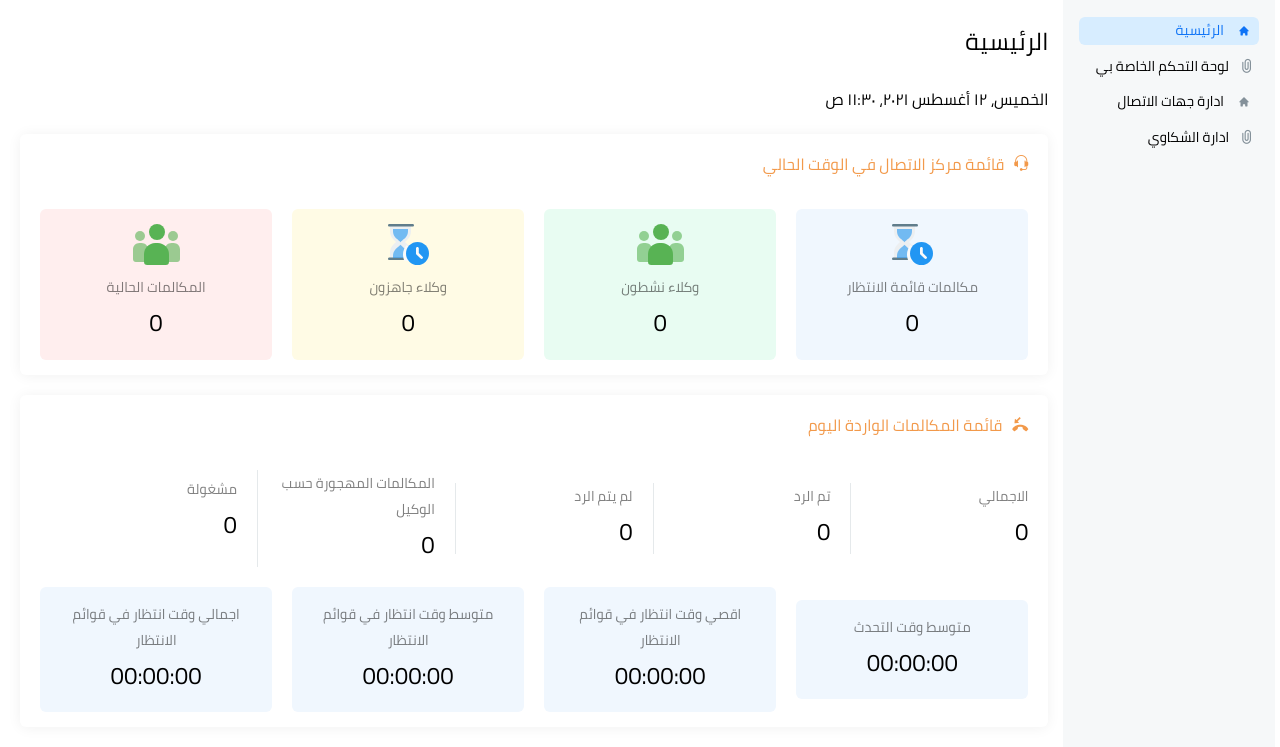
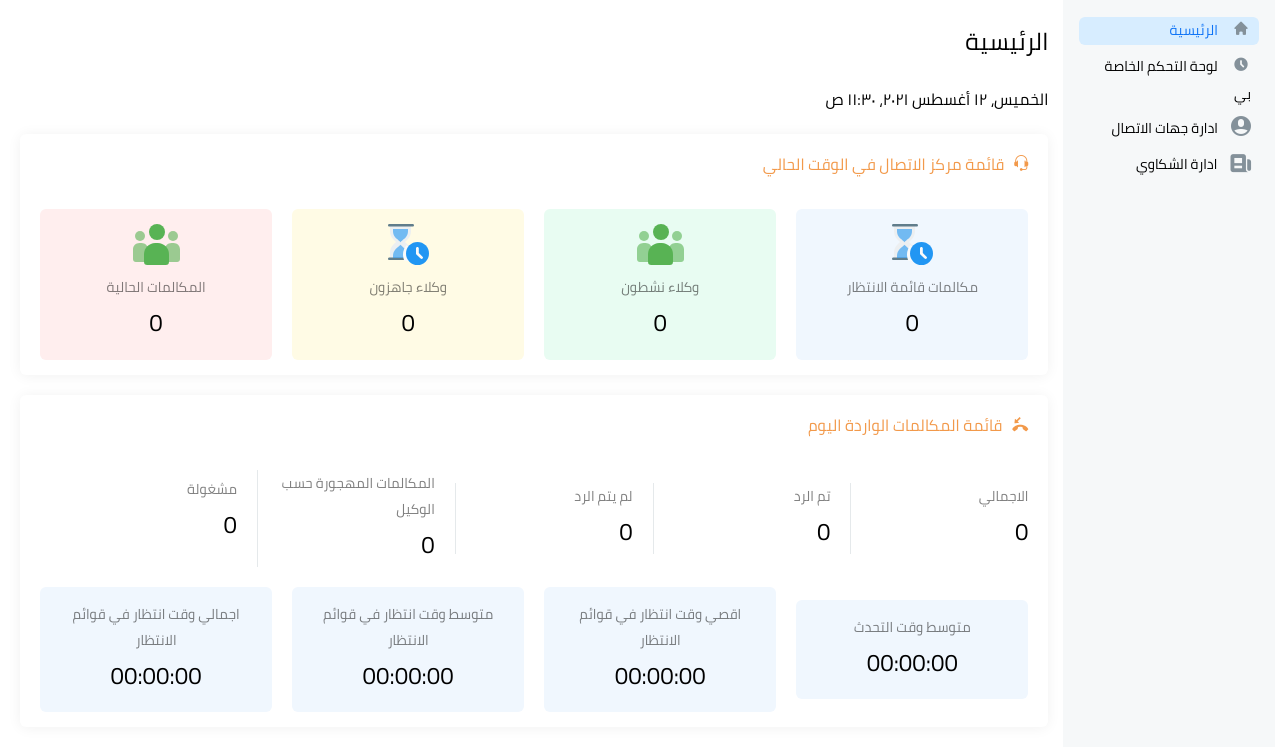
Before and after one commit to adel9210/xon-tel, a website: page index.html in a window 1280 px wide. Shown: the part 59-806 px from the top of the page. Drawn offline with Linux system fonts and the light colour scheme; files whose address does not match are found by name.

Commit message:
fix mobile screen

```diff
--- a/index.html
+++ b/index.html
@@ -46,7 +46,7 @@
                 <li class="side-menu__nav__item">
                   <a href="">
                     <span class="utl-icon-wrapper"
-                      ><i class="icon icon-paperclip"></i
+                      ><i class="icon icon-clock-1"></i
                     ></span>
                     <span>لوحة التحكم الخاصة بي</span>
                   </a>
@@ -54,7 +54,7 @@
                 <li class="side-menu__nav__item">
                   <a href="">
                     <span class="utl-icon-wrapper"
-                      ><i class="icon icon-home"></i
+                      ><i class="icon icon-user-solid-circle"></i
                     ></span>
                     <span>ادارة جهات الاتصال</span>
                   </a>
@@ -74,7 +74,7 @@
                 <li class="side-menu__nav__item">
                   <a href="">
                     <span class="utl-icon-wrapper"
-                      ><i class="icon icon-paperclip"></i
+                      ><i class="icon icon-track"></i
                     ></span>
                     <span>ادارة الشكاوي</span>
                   </a>
--- a/src/scss/layout/_aside.scss
+++ b/src/scss/layout/_aside.scss
@@ -40,6 +40,10 @@ aside {
             color: #000;
             background-color: transparent !important;
           }
+
+          .icon {
+            color: $color-blue;
+          }
         }
 
         &__sub-menu {
@@ -55,6 +59,18 @@ aside {
               background-color: transparent;
             }
           }
+        }
+
+        .icon {
+          font-size: rem(20);
+          color: #84919a;
+          &::before {
+            color: currentColor;
+          }
+        }
+
+        .icon-track {
+          font-size: rem(18);
         }
       }
     }
```
Also changed, not shown: assets/css/style-ltr.min.css, assets/css/style-rtl.min.css, 2 other files.
